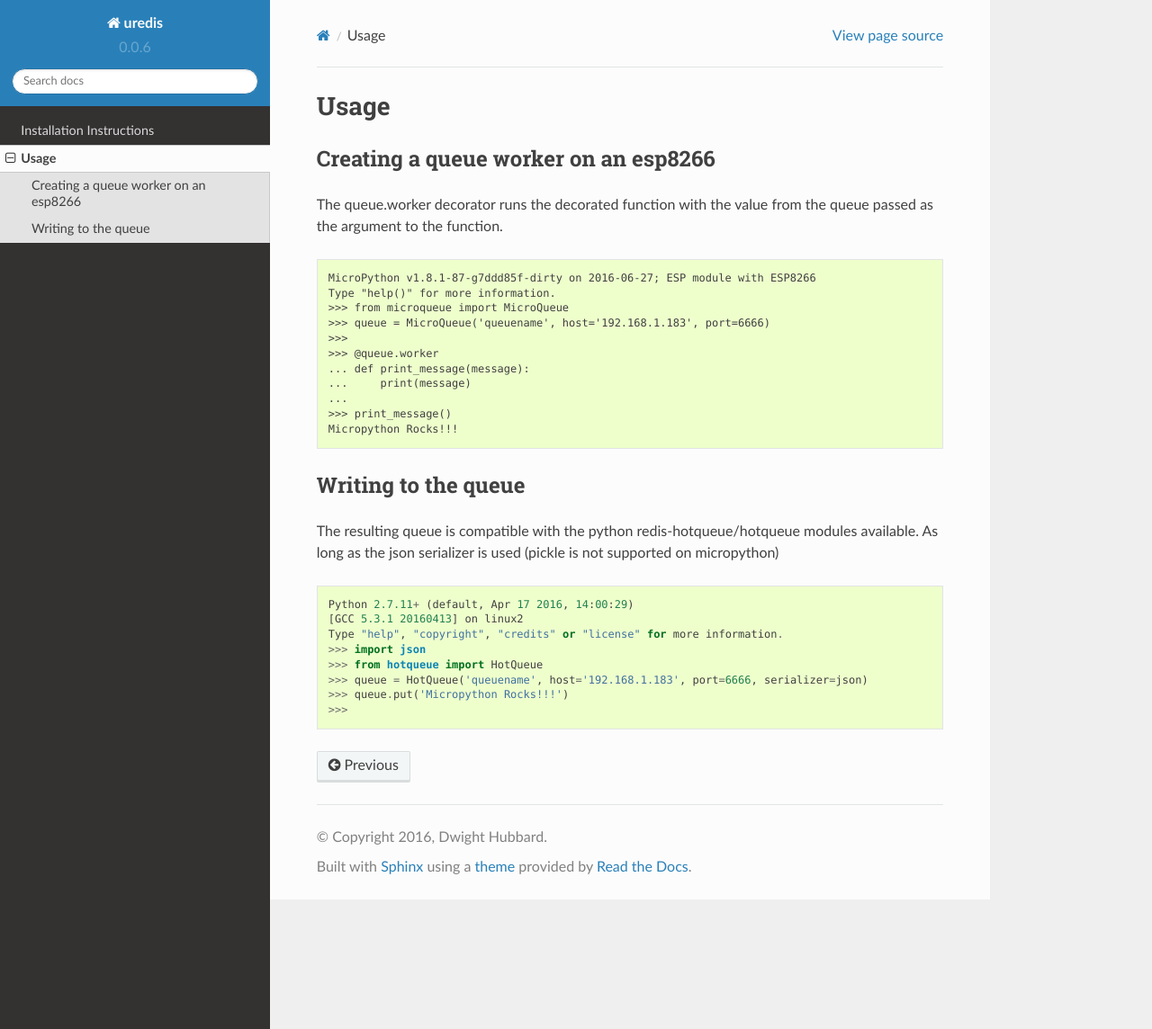
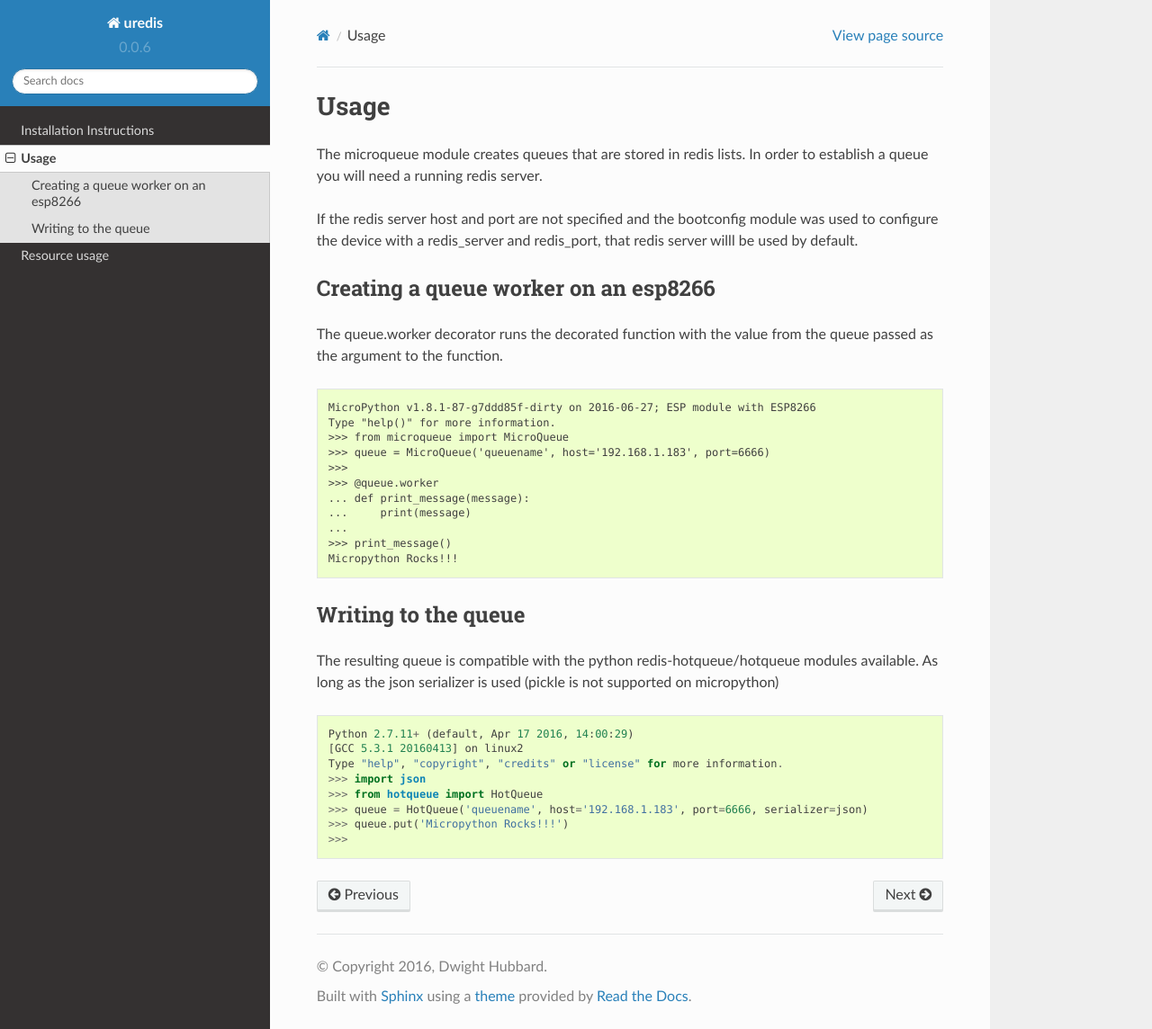
Before and after one commit to dwighthubbard/micropython-microqueue, a Sphinx documentation site: the page built from docs/usage.md, in a window 1280 px wide and 1144 px high. Shown: the whole window at 90% size. Built offline with Sphinx 7.4.7 and the Read the Docs theme 2.0.0, drawn with Linux system fonts in a browser that asks for light colours.

Commit message:
Change to using the micropython-redis.client

```diff
--- a/docs/index.rst
+++ b/docs/index.rst
@@ -10,7 +10,7 @@
 
    install.md
    usage.md
-
+   resource_usage.md
 
 Indices and tables
 ******************
--- a/docs/usage.md
+++ b/docs/usage.md
@@ -1,4 +1,10 @@
 # Usage
+The microqueue module creates queues that are stored in redis lists.  In
+order to establish a queue you will need a running redis server.
+
+If the redis server host and port are not specified and the bootconfig
+module was used to configure the device with a redis_server and
+redis_port, that redis server willl be used by default.
 
 ## Creating a queue worker on an esp8266
 
--- a/setup.py
+++ b/setup.py
@@ -16,7 +16,7 @@
     url='https://github.com/dhubbard/micropython-microqueue',
     author='Dwight Hubbard',
     author_email="dwight@dwighthubbard.com",
-    install_requires=['micropython-redis.list'],
+    install_requires=['micropython-redis.client'],
     license='MIT',
     maintainer='Dwight Hubbard',
     maintainer_email='dwight@dwighthubbard.com',
```
Also changed, not shown: docs/resource_usage.md (added, +43 -0 lines), 1 other file.
